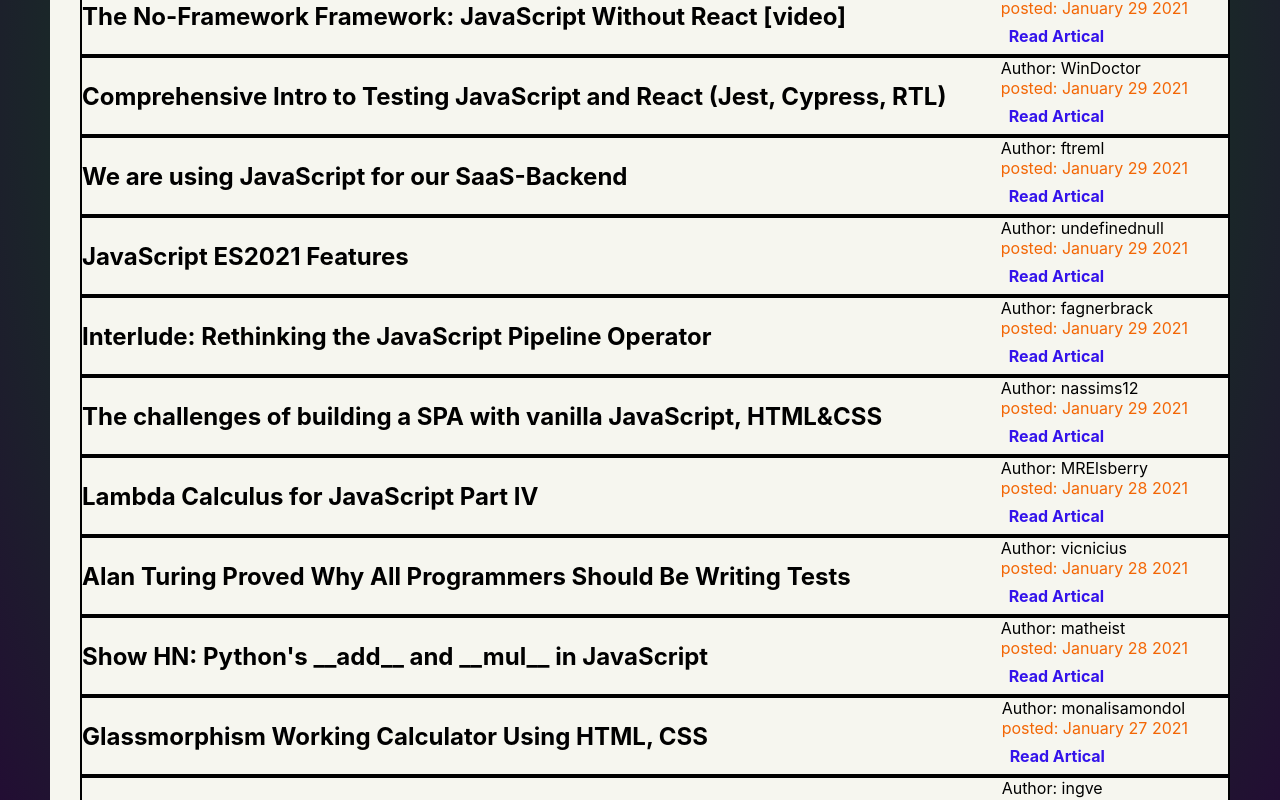
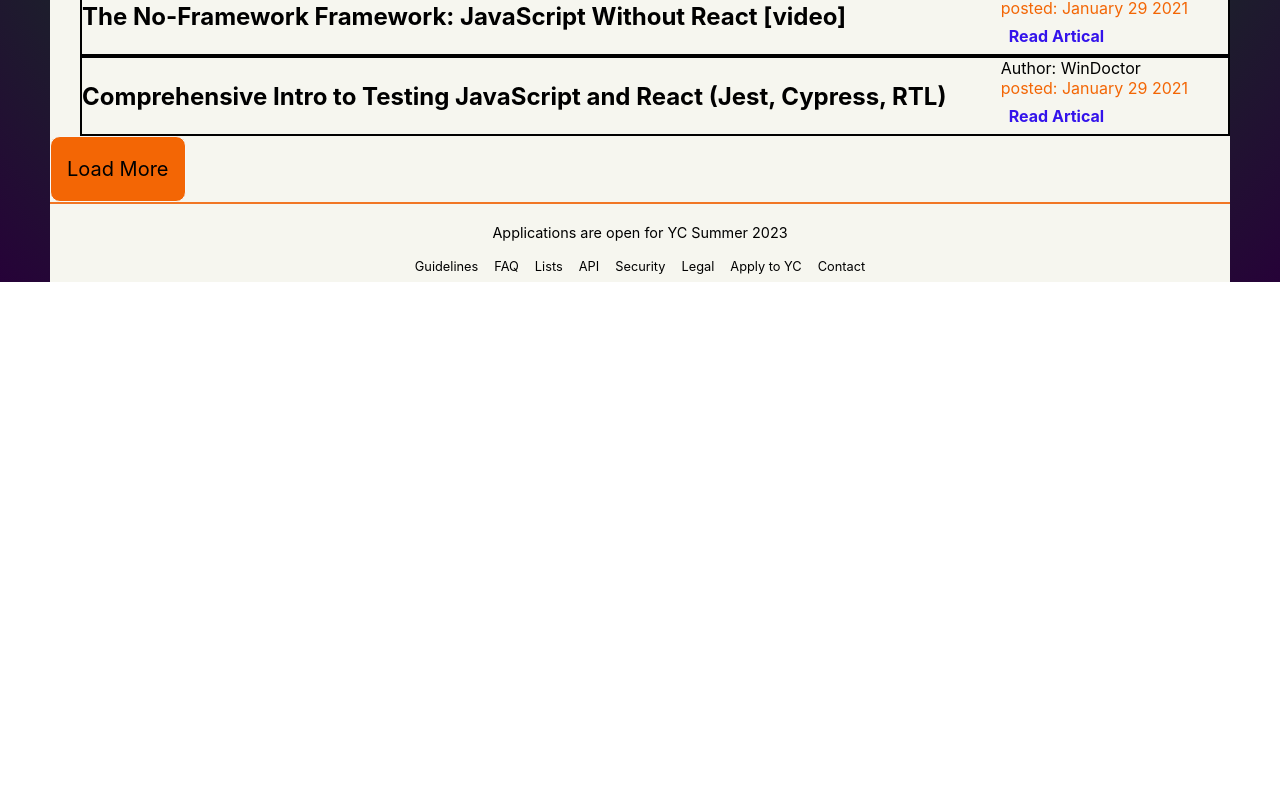
Before and after one commit to skillhunter333/hacker-news-react, a React (Create React App) app: page / in a window 1280 px wide. Shown: the part 825-1625 px from the top of the page. After the commit the page ends 1107 px from the top, so only its background shows below. Built offline with nearby package versions, Linux system fonts and the light colour scheme; no server answers.

Commit message:
Added a button to load 10 more items

```diff
--- a/src/App.js
+++ b/src/App.js
@@ -11,6 +11,11 @@ export default function App() {
   const [data, setData] = useState(mock.hits);
   const [searchBar, setSearchBar] = useState("");
   const [text, setText] = useState("");
+  const [currentPage, setCurrentPage] = useState(1);
+  const itemsPerPage = 10;
+  const [numItems, setNumItems] = useState(10);
+
+
 
   //useEffect to get the data from API. [] means at the end is trigger this once and that is all.
   useEffect(() => {
@@ -39,7 +44,8 @@ export default function App() {
       .catch((err) => console.log(err));
   };
 
-
+  const startIndex = (currentPage - 1) * itemsPerPage;
+  const endIndex = startIndex + itemsPerPage;
 
   return (
     <div className="app">
@@ -91,7 +97,7 @@ export default function App() {
         </form>
 
         <article className="cards">
-          {!data ? <div className="spinner"></div> : data.map((ele) => <div className="section">
+          {!data ? <div className="spinner"></div> : data.slice(0, numItems).map((ele) => <div className="section">
             <h2>{ele.title}</h2>
             <ul>
             <li>Author:&nbsp;{ele.author}</li>
@@ -103,7 +109,7 @@ export default function App() {
             </div>  )}
         </article>
       </div>
-
+      <button onClick={() => setNumItems(numItems + 10)}>Load More</button>
       <span className="horizontalLine"></span>
 
       <div className="bottom">
```
